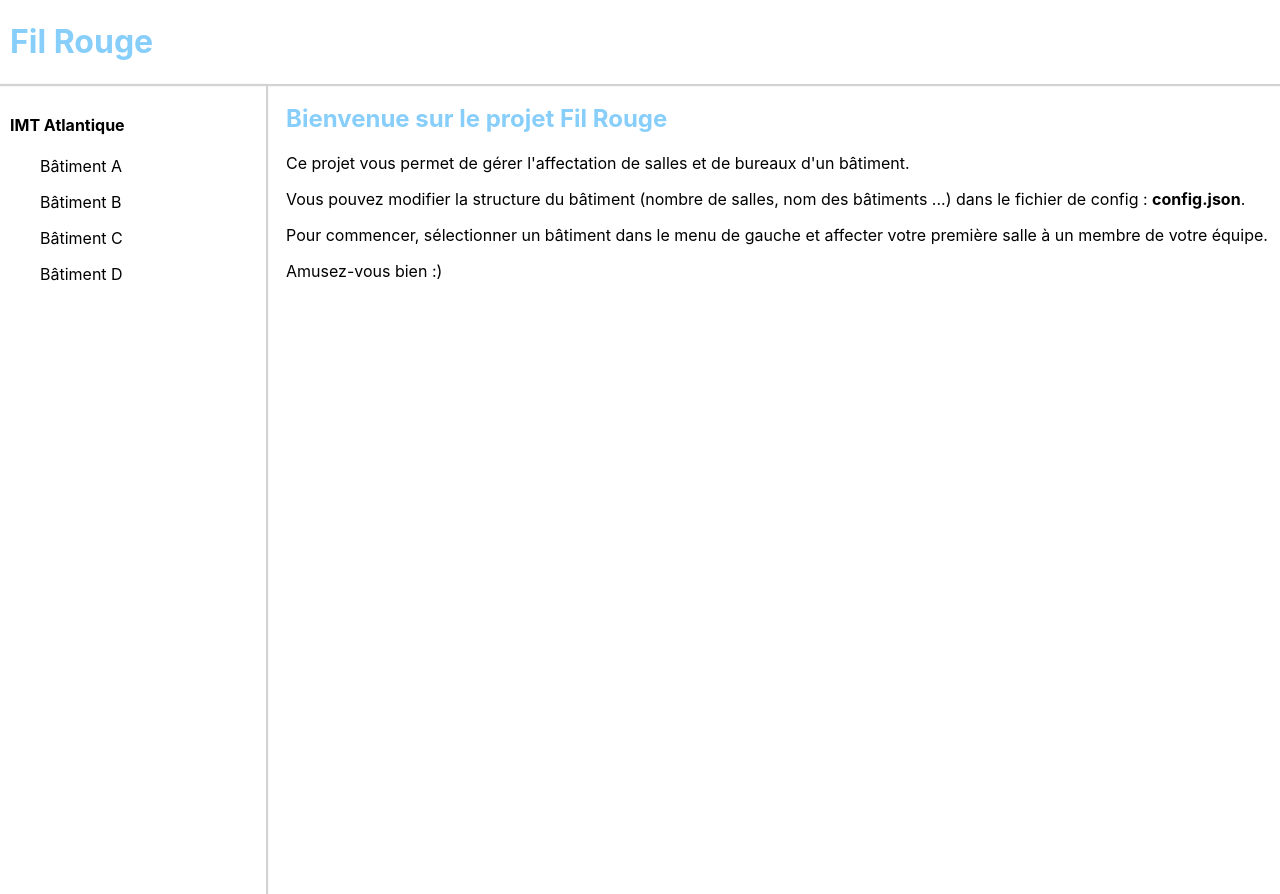
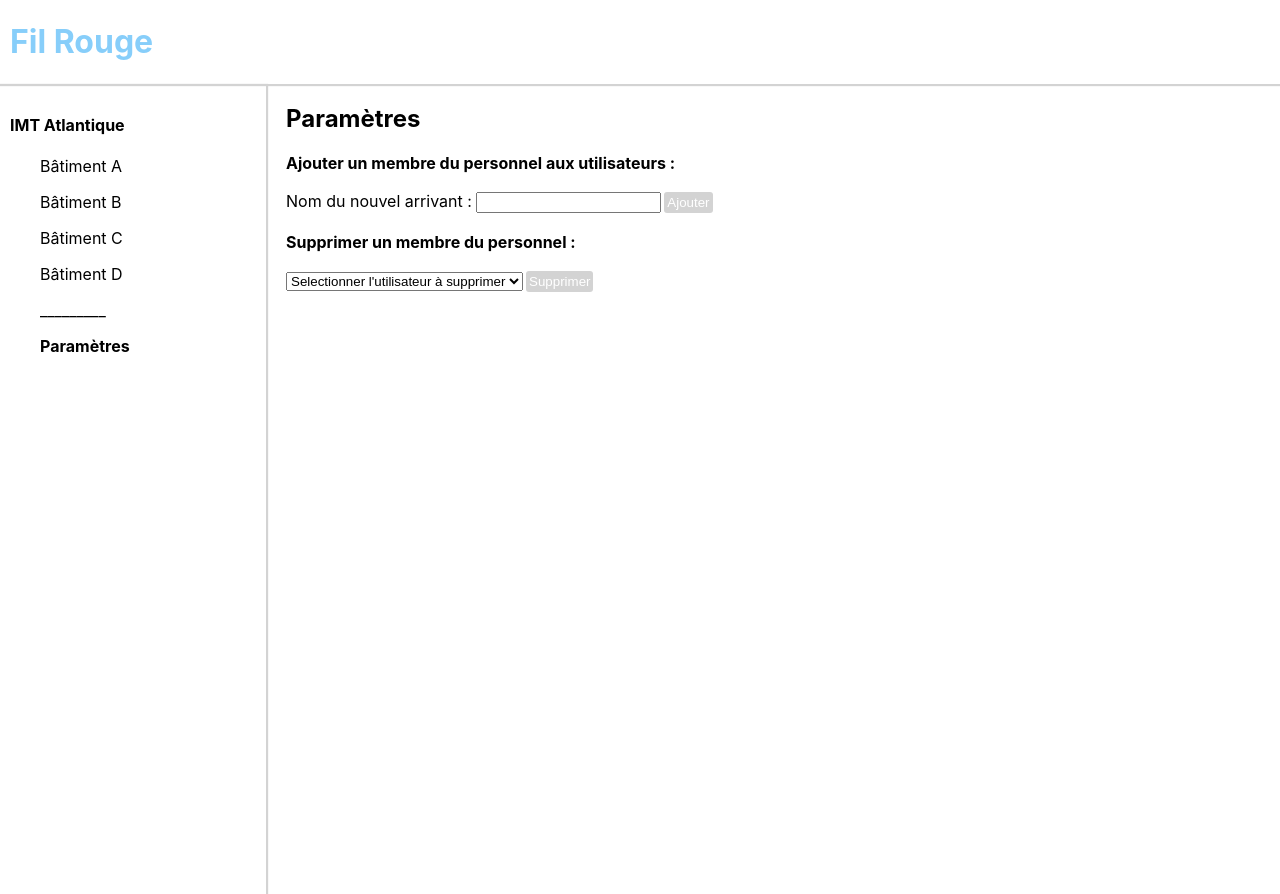
Before and after one commit to azertyValentin/fil-rouge, a React (Create React App) app: page /settings in a window 1280 px wide. Built offline with nearby package versions, Linux system fonts and the light colour scheme; the HTML template or start-up script is replaced by a standard one.

Commit message:
:sparkles: add the possibility to add, remove a user

```diff
--- a/src/components/AvailablePeople/AvailablePeople.css
+++ b/src/components/AvailablePeople/AvailablePeople.css
@@ -9,6 +9,7 @@
     padding: 10px;
     margin: 10px;
     display: inline-block;
+    box-shadow: rgba(0, 0, 0, 0.2) 0px 5px 15px;
 }
 
 .add-person-button {
--- a/src/components/AvailablePeople/AvailablePeople.js
+++ b/src/components/AvailablePeople/AvailablePeople.js
@@ -3,15 +3,11 @@ import person_logo from '../../images/person_logo.png'
 import add_logo from '../../images/add_logo.png'
 
 function AvailablePeople(props) {
-    const addToRoom = () => {
-        console.log("add to room")
-    }
-
     return (
         <div className="available-people-main-container">
             <img src={person_logo} alt="Logo" className="people-logo"/>
             <p>{props.people.name}</p>
-            <button><img className="add-person-button" src={add_logo} alt="Logo" onClick={addToRoom}/></button>
+            <button><img className="add-person-button" src={add_logo} alt="Logo" onClick={() => props.addToRoom(props.people)}/></button>
         </div>
     )
 }
--- a/src/components/Building/Building.js
+++ b/src/components/Building/Building.js
@@ -6,7 +6,7 @@ function Building(props) {
     return (
         <div>
             <h2>{props.building.name}</h2>
-            <p><b>Help :</b> Vous pouvez retirer une personne d'une salle en cliquant sur la corbeille.</p>
+            <p><b>Help :</b> Vous pouvez choisir la salle dans laquelle ajouter du personnel à l'aide du menu déroulant sur la droite.</p>
             <UnasignedPeoples rooms={props.building.rooms}></UnasignedPeoples>
             {
                 props.building.rooms.map((room) => {
--- a/src/components/Navbar/Navbar.js
+++ b/src/components/Navbar/Navbar.js
@@ -3,6 +3,7 @@ import config from '../../config/config'
 import { BrowserRouter, Switch, Route, NavLink } from 'react-router-dom';
 import Welcome from '../Welcome/Welcome';
 import Building from '../Building/Building';
+import Settings from '../Settings/Settings';
 
 function Navbar() {
     const parsedConfig = JSON.parse(JSON.stringify(config));
@@ -28,6 +29,14 @@ function Navbar() {
                             )
                         })
                     }
+                    <p>_________</p>
+                    <NavLink
+                        to="/settings"
+                        activeStyle={{ fontWeight: 'bold' }}
+                        style={{ color: 'inherit', textDecoration: 'inherit', fontWeight: 'normal'}}
+                    >
+                        <p>Paramètres</p>
+                    </NavLink>
                 </div>
             </div>
             <Switch>
@@ -42,6 +51,11 @@ function Navbar() {
                         )
                     })
                 }
+                <Route path="/settings">
+                    <div className="main-container">
+                        <Settings></Settings>
+                    </div>
+                </Route>
                 <Route path="/">
                     <div className="main-container">
                         <Welcome></Welcome>
--- a/src/components/Person/Person.js
+++ b/src/components/Person/Person.js
@@ -6,7 +6,7 @@ import { connect } from 'react-redux'
 function Person(props) {
     const deleteFromRoom = () => {
         props.dispatch({
-            type: 'REMOVE_PERSON',
+            type: 'REMOVE_PERSON_TO_ROOM',
             payload: props.people
         })
     }
--- a/src/components/Room/Room.js
+++ b/src/components/Room/Room.js
@@ -9,9 +9,19 @@ function Room(props) {
         }
     }
 
+    const getNumberOfPeopleInRoom = () => {
+        var numberOfPeopleInRoom = 0
+        props.peoples.forEach(people => {
+            if (people.affected_room === props.room.id) {
+                numberOfPeopleInRoom ++
+            }
+        })
+        return numberOfPeopleInRoom;
+    }
+
     return (
         <div className="room-container">
-            <p><b>Salle {props.room.name}</b></p>
+            <p><b>Salle {props.room.name}</b> ({getNumberOfPeopleInRoom()}/{props.room.available_space})</p>
             {
                 props.peoples.filter(people => people.affected_room === props.room.id).map((people) => {
                     return (
--- /dev/null
+++ b/src/components/Settings/Settings.css
@@ -0,0 +1,19 @@
+.settings-button {
+    background-color: lightskyblue;
+    border-radius: 3px;
+    margin: 3px;
+    padding: 3px;
+    color: white;
+}
+
+.settings-button:hover {
+    background-color: lightblue;
+}
+
+.settings-button:disabled {
+    background-color: lightgrey;
+}
+
+.success-message {
+    color: green;
+}
--- /dev/null
+++ b/src/components/Settings/Settings.js
@@ -0,0 +1,81 @@
+import './Settings.css'
+import { useState } from 'react'
+import { connect } from 'react-redux'
+
+function Settings(props) {
+    const [newUserName, setNewUserName] = useState("");
+    const [aUserWasAdded, setaUserWasAdded] = useState(false);
+    const [selectedUserToDelete, setSelectedUserToDelete] = useState(0);
+    const [aUserWasRemoved, setaUserWasRemoved] = useState(false);
+
+    const changeSelectedUserToDelete = (e) => {
+        setSelectedUserToDelete(parseInt(e.target.value))
+    }
+
+    const inputNewUserNameChange = (e) => {
+        setNewUserName(e.target.value)
+    }
+
+    const addUser = () => {
+        if(newUserName === "") {
+            setaUserWasAdded(false)
+            return;
+        }
+        props.dispatch({
+            type: 'ADD_PERSON',
+            payload: newUserName
+        })
+        setNewUserName('')
+        setaUserWasAdded(true)
+        setaUserWasRemoved(false)
+    }
+
+    const deleteUser = () => {
+        props.dispatch({
+            type: 'REMOVE_PERSON',
+            payload: selectedUserToDelete
+        })
+        setSelectedUserToDelete(0)
+        setaUserWasRemoved(true)
+        setaUserWasAdded(false)
+    }
+
+    return (
+        <div className="settings-main-container">
+            <h2>Paramètres</h2>
+            <p><b>Ajouter un membre du personnel aux utilisateurs :</b></p>
+            <label>Nom du nouvel arrivant : <input type="text" onChange={inputNewUserNameChange} value={newUserName}/></label>
+            <button onClick={addUser} className='settings-button' disabled={newUserName === ""}>Ajouter</button>
+            {
+                aUserWasAdded ? <p className='success-message'>Le nouvel utilisateur a été ajouté avec succès.</p> : <></>
+            }
+            <p><b>Supprimer un membre du personnel :</b></p>
+            <select onChange={changeSelectedUserToDelete}>
+                <option value="0">Selectionner l'utilisateur à supprimer</option>
+                {
+                    props.peoples.map((people) => {
+                        return (
+                            <option key={people.id} value={people.id}>{people.name}</option>
+                        )
+                    })
+                }
+            </select>
+            <button onClick={deleteUser} className='settings-button' disabled={selectedUserToDelete === 0}>Supprimer</button>
+            {
+                aUserWasRemoved ? <p className='success-message'>L'utilisateur a été supprimé avec succès.</p> : <></>
+            }
+        </div>
+    )
+}
+
+const mapStateToProps = state => {
+    return { peoples: state.peoples }
+}
+
+const mapDispatchToProps = dispatch => {
+    return {
+      dispatch
+    }
+}
+
+export default connect(mapStateToProps, mapDispatchToProps)(Settings);
--- a/src/components/UnasignedPeoples/UnasignedPeoples.js
+++ b/src/components/UnasignedPeoples/UnasignedPeoples.js
@@ -1,5 +1,5 @@
 import './UnasignedPeoples.css'
-import {useState} from 'react'
+import { useState } from 'react'
 import { connect } from 'react-redux'
 import AvailablePeople from '../AvailablePeople/AvailablePeople';
 
@@ -7,13 +7,31 @@ function UnasignedPeoples(props) {
     const [selectedRoom, setselectedRoom] = useState(props.rooms[0].id);
 
     const changeSelectedRoom = (e) => {
-        setselectedRoom(e.target.value)
+        setselectedRoom(parseInt(e.target.value))
+    }
+
+    const addToRoom = (peopleToAdd) => {
+        props.dispatch({
+            type: 'ADD_PERSON_TO_ROOM',
+            payload: {"selectedRoom" : selectedRoom, "person": peopleToAdd}
+        })
+    }
+
+    const isSelectedRoomAvailable = () => {
+        const availableSpaceInSelectedRoom = props.rooms.find(room => room.id === selectedRoom).available_space
+        var numberOfPeopleInSelectedRoom = 0
+        props.peoples.forEach(people => {
+            if (people.affected_room === selectedRoom) {
+                numberOfPeopleInSelectedRoom ++
+            }
+        })
+        return availableSpaceInSelectedRoom > numberOfPeopleInSelectedRoom;
     }
 
     return (
         <div className="unasigned-people-main-container">
             <div className="unasigned-people-sub-container">
-                <p>Ajouter des personnes à la salle
+                <p><b>Ajouter des personnes à la salle</b>
                     <select className="room-select" onChange={changeSelectedRoom}>
                         {
                             props.rooms.map((room) => {
@@ -25,11 +43,14 @@ function UnasignedPeoples(props) {
                     </select>
                 </p>
                 {
+                    isSelectedRoomAvailable() ?
                     props.peoples.filter(people => people.affected_room === 0).map((people) => {
                         return (
-                            <AvailablePeople key={people.id} people={people}></AvailablePeople>
+                            <AvailablePeople key={people.id} people={people} addToRoom={addToRoom}></AvailablePeople>
                         )
-                    })
+                    }) : <div>
+                            <p>Cette salle est actuellement pleine. Vous devez d'abord retirer des personnes de la salle avant de pouvoir en ajouter.</p>
+                        </div>
                 }
             </div>
         </div>
--- a/src/config/config.json
+++ b/src/config/config.json
@@ -15,7 +15,7 @@
                 {
                     "id": 2,
                     "name": "A2",
-                    "available_space": 1
+                    "available_space": 2
                 }
             ]
         },
@@ -26,12 +26,12 @@
                 {
                     "id": 3,
                     "name": "B1",
-                    "available_space": 1
+                    "available_space": 4
                 },
                 {
                     "id": 4,
                     "name": "B2",
-                    "available_space": 1
+                    "available_space": 2
                 }
             ]
         },
@@ -47,7 +47,7 @@
                 {
                     "id": 6,
                     "name": "C2",
-                    "available_space": 1
+                    "available_space": 2
                 }
             ]
         },
@@ -58,12 +58,12 @@
                 {
                     "id": 7,
                     "name": "D1",
-                    "available_space": 1
+                    "available_space": 3
                 },
                 {
                     "id": 8,
                     "name": "D2",
-                    "available_space": 1
+                    "available_space": 2
                 }
             ]
         }
@@ -72,7 +72,7 @@
         {
             "id": 1,
             "name": "Jean Dujardin",
-            "affected_room": 1
+            "affected_room": 3
         },
         {
             "id": 2,
@@ -98,6 +98,36 @@
             "id": 6,
             "name": "Christopher Nolan",
             "affected_room": 1
+        },
+        {
+            "id": 7,
+            "name": "Nelson Mandela",
+            "affected_room": 0
+        },
+        {
+            "id": 8,
+            "name": "Katy Perry",
+            "affected_room": 5
+        },
+        {
+            "id": 9,
+            "name": "Emma Stone",
+            "affected_room": 7
+        },
+        {
+            "id": 10,
+            "name": "Emmanuel Macron",
+            "affected_room": 8
+        },
+        {
+            "id": 11,
+            "name": "Kate Beckinsale",
+            "affected_room": 0
+        },
+        {
+            "id": 12,
+            "name": "Daniel Radcliffe",
+            "affected_room": 0
         }
     ]
 }
--- a/src/store/index.js
+++ b/src/store/index.js
@@ -18,7 +18,7 @@ const initialState = {
 }
 
 const reducer = (state = initialState, action) => {
-    if (action.type === 'REMOVE_PERSON') {
+    if (action.type === 'REMOVE_PERSON_TO_ROOM') {
         return Object.assign({}, state, {
             peoples: state.peoples.map(people => {
                 if (people.id === action.payload.id) {
@@ -28,6 +28,27 @@ const reducer = (state = initialState, action) => {
             })
         })
     }
+    if (action.type === 'ADD_PERSON_TO_ROOM') {
+        return Object.assign({}, state, {
+            peoples: state.peoples.map(people => {
+                if (people.id === action.payload.person.id) {
+                    return new People(people.id, people.name, action.payload.selectedRoom)
+                }
+                return people;
+            })
+        })
+    }
+    if (action.type === 'ADD_PERSON') {
+        const newId = state.peoples[state.peoples.length-1].id+1
+        return Object.assign({}, state, {
+            peoples: [...state.peoples, new People(newId, action.payload, 0)]
+        })
+    }
+    if (action.type === 'REMOVE_PERSON') {
+        return Object.assign({}, state, {
+            peoples: state.peoples.filter(people => action.payload !== people.id)
+        })
+    }
     return state
 }
 
```
